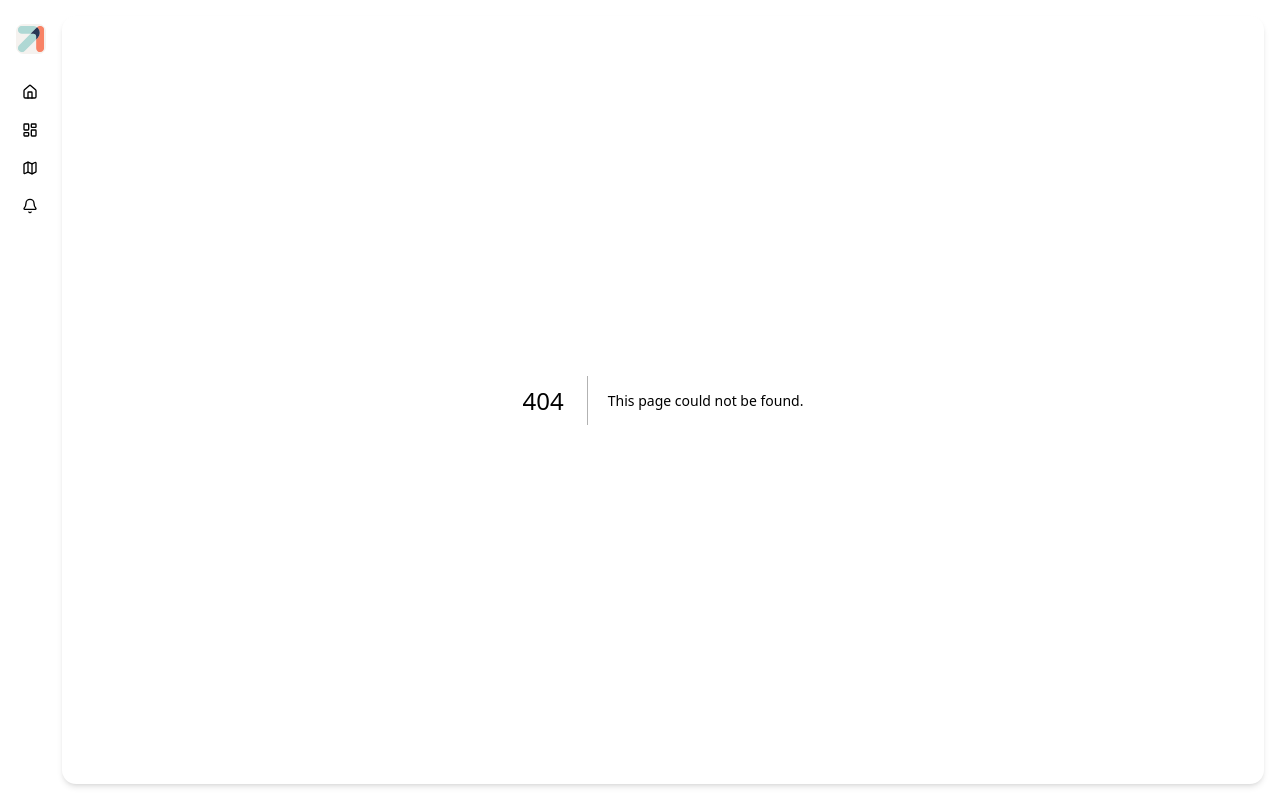
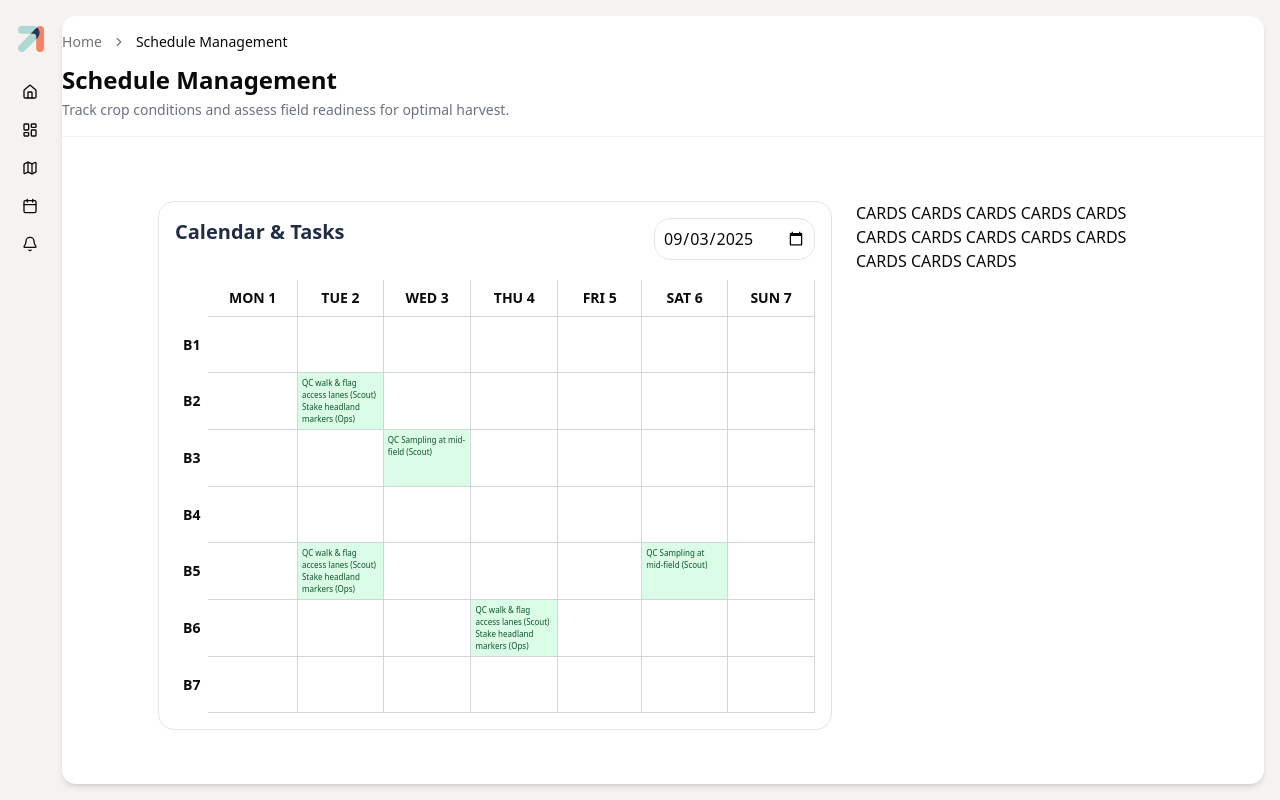
Before and after one commit to ahmedElsayed-bob/ripen-1, a Next.js app: page /calendar in a window 1280 px wide. Before the commit this address had no page. Built offline with nearby package versions, Linux system fonts and the light colour scheme.

Commit message:
Added calendar to side bar instead of under field

```diff
--- /dev/null
+++ b/app/calendar/page.tsx
@@ -0,0 +1,5 @@
+import ScheduleScreen from "@/screens/schedule/schedule-screen";
+
+export default function NotificationsPage() {
+  return <ScheduleScreen />;
+}
--- a/app/fields/[id]/schedule/page.tsx
+++ /dev/null
@@ -1,10 +0,0 @@
-import ScheduleScreen from "@/screens/field/schedule/schedule-screen";
-
-export default async function FieldSchedulePage({
-  params,
-}: {
-  params: Promise<{ id: string }>;
-}) {
-  const { id } = await params;
-  return <ScheduleScreen id={id} />;
-}
--- a/components/sidebar.tsx
+++ b/components/sidebar.tsx
@@ -1,6 +1,6 @@
 "use client";
 
-import { Home, LayoutDashboard, Map, Bell } from "lucide-react";
+import { Home, LayoutDashboard, Map, Bell, Calendar } from "lucide-react";
 import Image from "next/image";
 import Link from "next/link";
 import { usePathname } from "next/navigation";
@@ -60,6 +60,16 @@ export function Sidebar() {
             </li>
             <li>
               <Link
+                href="/calendar"
+                className={`hover:bg-[#e8e2db] inline-block p-1.5 rounded-lg ${
+                  isActive("/notifications") ? "bg-[#e8e2db]" : ""
+                }`}
+              >
+                <Calendar className="w-4 h-4" />
+              </Link>
+            </li>
+            <li>
+              <Link
                 href="/notifications"
                 className={`hover:bg-[#e8e2db] inline-block p-1.5 rounded-lg ${
                   isActive("/notifications") ? "bg-[#e8e2db]" : ""
--- a/screens/field/schedule/schedule-screen.tsx
+++ b/screens/schedule/schedule-screen.tsx
@@ -8,8 +8,6 @@ import {
   BreadcrumbSeparator,
   BreadcrumbPage,
 } from "@/components/ui/breadcrumb";
-import { getFarmById } from "@/lib/storage";
-import { FarmType } from "@/types/farm";
 import classNames from "classnames";
 import { useEffect, useState } from "react";
 import { startOfWeek, endOfWeek } from "date-fns";
@@ -20,8 +18,7 @@ interface Event {
   text: string;
 }
 
-export default function ScheduleScreen({ id }: { id: string }) {
-  const [farm, setFarm] = useState<FarmType>();
+export default function ScheduleScreen() {
   const today = new Date().toISOString().split("T")[0];
   const [selectedDate, setSelectedDate] = useState(today);
   const [weekDays, setWeekDays] = useState<string[]>([]);
@@ -45,11 +42,6 @@ export default function ScheduleScreen({ id }: { id: string }) {
 
     setWeekDays(result);
   }, [selectedDate]);
-
-  useEffect(() => {
-    const farm = getFarmById(id);
-    setFarm(farm);
-  }, [id]);
 
   // Predefined data: { day, source, text }
   const events: Event[] = [
@@ -86,7 +78,7 @@ export default function ScheduleScreen({ id }: { id: string }) {
         <div className="container mx-auto">
           <PageBreadcrumb />
 
-          <h1 className="text-2xl font-bold mb-1">{farm?.name || "farm"}</h1>
+          <h1 className="text-2xl font-bold mb-1">Schedule Management</h1>
           <p className="text-sm text-gray-500">
             Track crop conditions and assess field readiness for optimal
             harvest.
@@ -167,10 +159,6 @@ function PageBreadcrumb() {
         </BreadcrumbItem>
         <BreadcrumbSeparator />
         <BreadcrumbItem>
-          <BreadcrumbLink href="/fields">Fields</BreadcrumbLink>
-        </BreadcrumbItem>
-        <BreadcrumbSeparator />
-        <BreadcrumbItem>
           <BreadcrumbPage>Schedule Management</BreadcrumbPage>
         </BreadcrumbItem>
       </BreadcrumbList>
```
